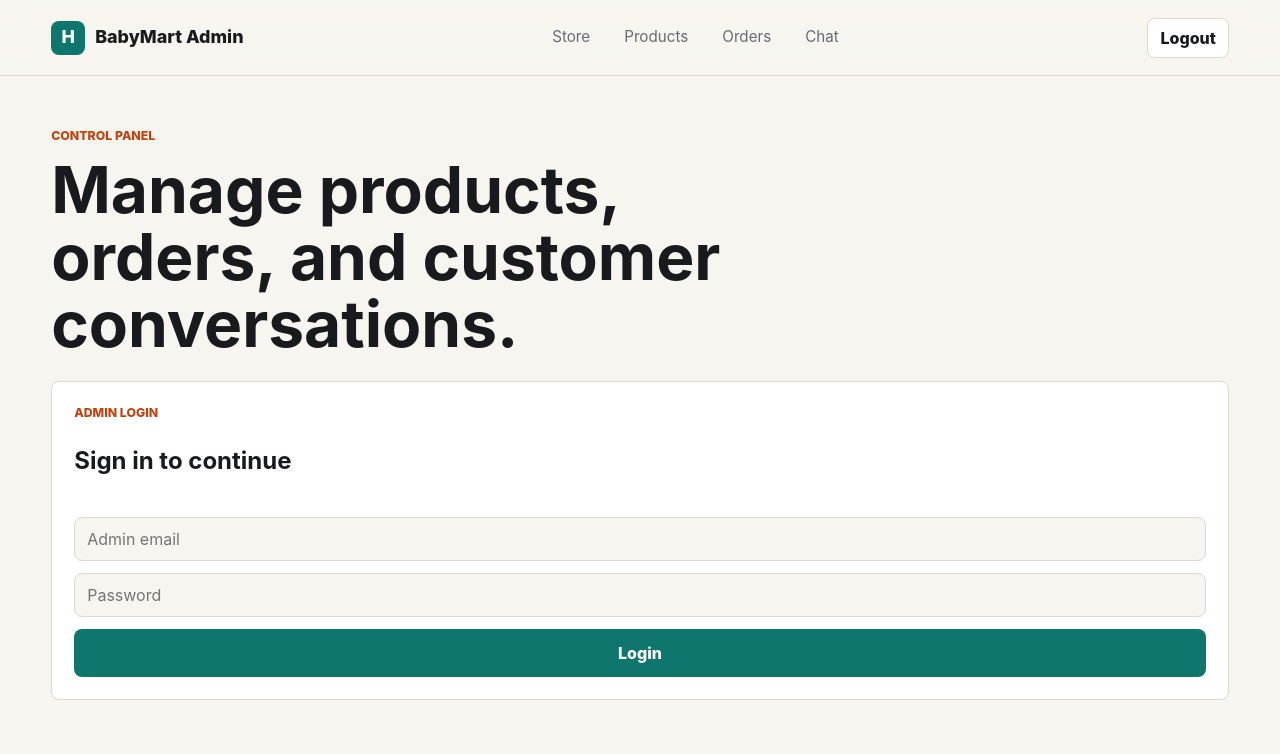
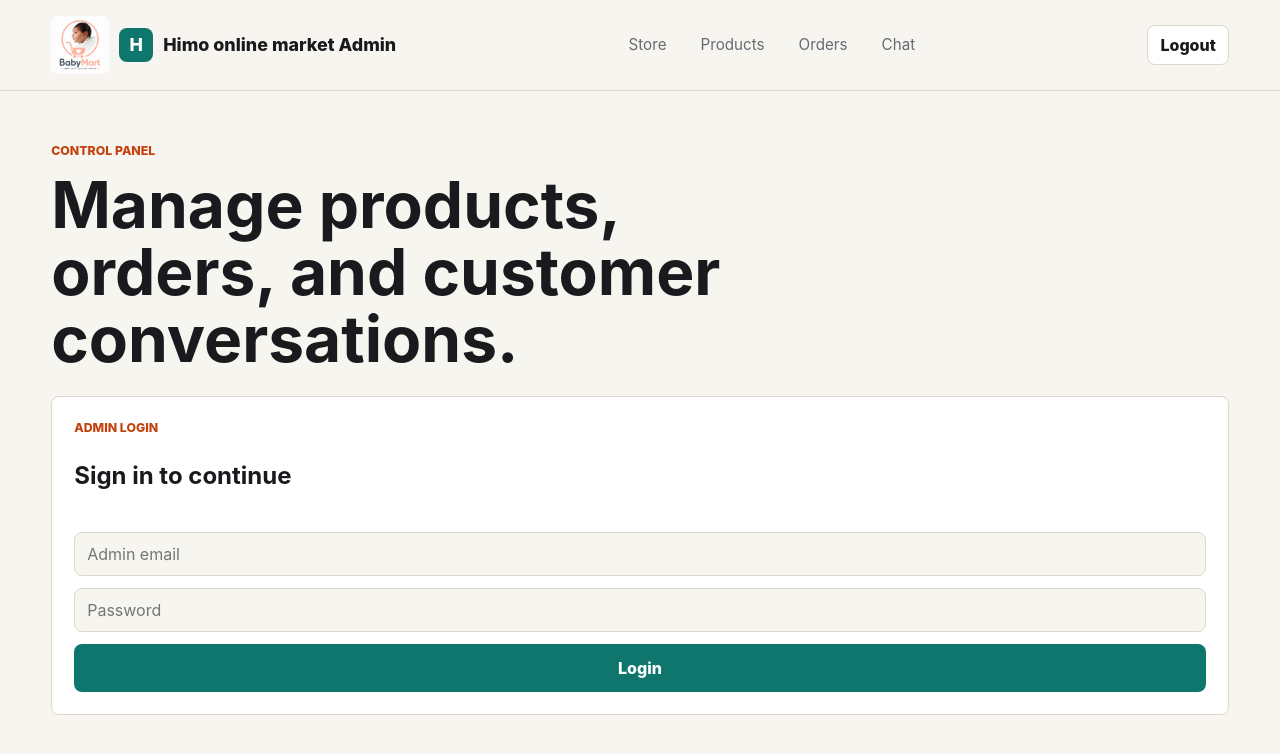
Before and after one commit to melgayar12/himo, a website: page admin.html in a window 1280 px wide. Drawn offline with Linux system fonts and the light colour scheme; no server answers.

Commit message:
Add Himo online market logo

```diff
--- a/admin.html
+++ b/admin.html
@@ -3,7 +3,7 @@
   <head>
     <meta charset="utf-8" />
     <meta name="viewport" content="width=device-width, initial-scale=1" />
-    <title>Himo online | Admin Panel</title>
+    <title>Himo online market | Admin Panel</title>
     <link rel="stylesheet" href="styles.css" />
   </head>
   <body>
@@ -11,7 +11,7 @@
       <a class="brand" href="/" aria-label="Himo online home">
         <img class="brand-logo" src="assets/logo.png" alt="" onerror="this.hidden=true; this.nextElementSibling.hidden=false;" />
         <span class="brand-mark" hidden>H</span>
-        <span>BabyMart Admin</span>
+        <span>Himo online market Admin</span>
       </a>
       <nav class="main-nav" aria-label="Admin navigation">
         <a href="/">Store</a>
--- a/styles.css
+++ b/styles.css
@@ -104,8 +104,8 @@ a {
 }
 
 .brand-logo {
-  width: 52px;
-  height: 52px;
+  width: 58px;
+  height: 58px;
   border-radius: 8px;
   object-fit: contain;
   background: #fff;
```
Also changed, not shown: index.html (+3 -3 lines), assets/logo.png (added).
